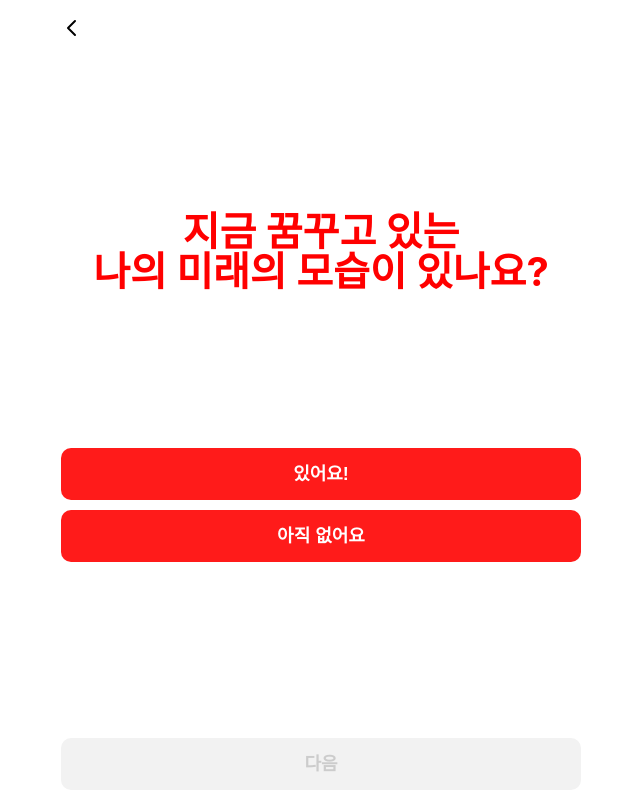
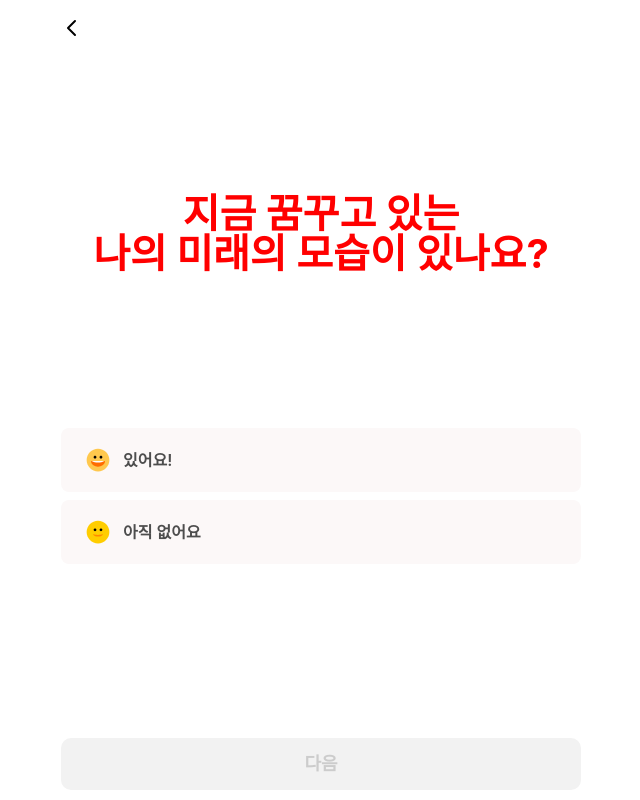
Before and after one commit to sephinek/mvp_project, a React (Vite) app: page / in a window 1280 px wide. Both pictures are taken after a click on the button "좋아요". Shown: the whole page, without its empty margins (319-959 px from the left). Built offline with nearby package versions, Linux system fonts and the light colour scheme; a web font is replaced by a local one.

Commit message:
onboarding 작업중

```diff
--- a/src/components/atoms/OnboardingCheck/index.jsx
+++ b/src/components/atoms/OnboardingCheck/index.jsx
@@ -1,17 +1,32 @@
-import styles from './index.module.css'
+import OnboardingIcon from '../../common/Icons/OnboardingIcon';
+import styles from './index.module.css';
 
 const OnboardingCheck = ({
   id,
   name,
   value,
+  icon,
+  targetFn,
+  isSelected,
   children,
 }) => {
-  return <div>
-    <input type='checkbox' id={id} name={name} className={styles.input} value={value}/>
-    <label htmlFor={id} className={styles.label}>
-      {children}
-    </label>
-  </div>
-}
+  return (
+    <div>
+      <input
+        type='checkbox'
+        id={id}
+        name={name}
+        className={`${isSelected ? styles.active : styles.input}`}
+        value={value}
+        onChange={targetFn}
+        checked={isSelected}
+      />
+      <label htmlFor={id} className={styles.label}>
+        <OnboardingIcon icon={icon} />
+        {children}
+      </label>
+    </div>
+  );
+};
 
 export default OnboardingCheck;
--- a/src/components/atoms/OnboardingCheck/index.module.css
+++ b/src/components/atoms/OnboardingCheck/index.module.css
@@ -1,22 +1,23 @@
-.input {
+input {
   display: none;
 }
 
 .label {
   display: flex;
-  flex-direction: column;
-  align-items: flex-start;
-  justify-content: center;
+  align-items: center;
+  gap: 12px;
   padding: 18px 23px;
+  font-size: var(--font-size-lg);
+  font-weight: var(--font-weight-semibold);
 
   border-radius: 8px;
-  background: #FCF8F8;
+  background: #fcf8f8;
 
-  color: var(--gray-700, #4D4D4D);
+  color: var(--gray-700, #4d4d4d);
   border: 1px solid transparent;
 }
 
 input:checked + .label {
-  color: var(--prime-prime, #FF1B1A);
-  border-color: var(--prime-prime, #FF1B1A);
+  color: var(--prime-prime, #ff1b1a);
+  border-color: var(--prime-prime, #ff1b1a);
 }
--- /dev/null
+++ b/src/components/common/Icons/OnboardingIcon/index.jsx
@@ -0,0 +1,3 @@
+export default function OnboardingIcon({ icon }) {
+  return <img src={icon} alt='yes' />;
+}
--- a/src/components/molecules/OnBoardingStep01/index.jsx
+++ b/src/components/molecules/OnBoardingStep01/index.jsx
@@ -3,6 +3,9 @@ import Button from '../../atoms/Button';
 import styles from './index.module.css';
 import { useState } from 'react';
 import GoBackHeader from '../../common/GoBackHeader';
+import OnboardingCheckList from '../OnboardingCheckList';
+import OnboardingYesIcon from '../../../assets/icons/toss/yes.svg';
+import OnboardingNoIcon from '../../../assets/icons/toss/no.svg';
 
 const OnBoardingStep01 = ({ nextStep, beforeStep }) => {
   const [target, setTarget] = useState();
@@ -15,9 +18,26 @@ const OnBoardingStep01 = ({ nextStep, beforeStep }) => {
         <br />
         나의 미래의 모습이 있나요?
       </Title>
+
       <div className={styles.button_wrap}>
-        <Button onClick={() => setTarget('yes')}>있어요!</Button>
-        <Button onClick={() => setTarget('no')}>아직 없어요</Button>
+        <OnboardingCheckList
+          name='step01'
+          choice='single'
+          items={[
+            {
+              value: 'yes',
+              children: '있어요!',
+              icon: OnboardingYesIcon,
+              targetFn: () => setTarget('yes'),
+            },
+            {
+              value: 'no',
+              children: '아직 없어요',
+              icon: OnboardingNoIcon,
+              targetFn: () => setTarget('no'),
+            },
+          ]}
+        />
       </div>
       <Button disabled={!target} onClick={() => nextStep(target)}>
         다음
--- a/src/components/molecules/OnBoardingStep02/index.jsx
+++ b/src/components/molecules/OnBoardingStep02/index.jsx
@@ -2,26 +2,24 @@ import { useRef, useState } from 'react';
 import Input from '../../atoms/Input';
 import Title from '../../atoms/Title';
 import Button from '../../atoms/Button';
-import useNavigationPage from '../../../hooks/useNavigationPage';
 import styles from './index.module.css';
 import Text from '../../atoms/Text';
 import GoBackHeader from '../../common/GoBackHeader';
 
 const OnBoardingStep02 = ({ nextStep, beforeStep, type }) => {
   const ref = useRef(null);
-  const [isConfirm, setIsConfirm] = useState(true);
+  const [isConfirm, setIsConfirm] = useState(false);
 
   const handleChange = (e) => {
-    const value = e.target.value;
-    if (value) {
-      setIsConfirm(false);
-    }
+    const { value } = e.target;
+    value ? setIsConfirm(true) : setIsConfirm(false);
   };
 
   const handleNextStep = () => {
     const item = ref.current.value;
     nextStep(item);
   };
+
   if (type === 'yes') {
     return (
       <div className={styles.wrap}>
@@ -33,14 +31,16 @@ const OnBoardingStep02 = ({ nextStep, beforeStep, type }) => {
         </Title>
         <Text>1줄 이내로 적어주세요</Text>
         <Input inputRef={ref} onChange={handleChange} />
-        <Button disabled={isConfirm} onClick={handleNextStep}>
+        <Button disabled={!isConfirm} onClick={handleNextStep}>
           다음
         </Button>
       </div>
     );
   }
+
   return (
     <div className={styles.wrap}>
+      <GoBackHeader handler={beforeStep} />
       <Title>
         나의 어릴 적 꿈
         <br />
@@ -48,7 +48,7 @@ const OnBoardingStep02 = ({ nextStep, beforeStep, type }) => {
       </Title>
       <Text>ex) 디자이너,탐험가,아티스트</Text>
       <Input inputRef={ref} onChange={handleChange} />
-      <Button disabled={isConfirm} onClick={handleNextStep}>
+      <Button disabled={!isConfirm} onClick={handleNextStep}>
         다음
       </Button>
     </div>
--- a/src/components/molecules/OnboardingCheckList/index.jsx
+++ b/src/components/molecules/OnboardingCheckList/index.jsx
@@ -1,20 +1,50 @@
-import OnboardingCheck from "../../atoms/OnboardingCheck"
+import { useState } from 'react';
+import OnboardingCheck from '../../atoms/OnboardingCheck';
 
-const OnboardingCheckPage = ({
-  name,
-  items
-}) => {
-  return <div style={{
-    padding: '16px 0',
-    display: 'flex',
-    flexDirection: 'column',
-    gap: 8,
-  }}>
-    {items.map(({
-      value,
-      children
-    }, idx) =>  <OnboardingCheck key={`${name}-${idx}`} id={`${name}-${idx}`} name={`${name}[]`} value={value}>{children}</OnboardingCheck>)}
-  </div>
-}
+const OnboardingCheckList = ({ name, choice = 'single', items }) => {
+  const [selected, setSelected] = useState(choice === 'multiple' ? [] : null);
 
-export default OnboardingCheckPage;
+  const selectHandler = (value) => {
+    if (choice === 'single') {
+      setSelected(value);
+    } else {
+      setSelected((prev) =>
+        prev.includes(value)
+          ? prev.filter((item) => item !== value)
+          : [...prev, value]
+      );
+    }
+  };
+
+  return (
+    <div
+      style={{
+        padding: '16px 0',
+        display: 'flex',
+        flexDirection: 'column',
+        gap: 8,
+      }}
+    >
+      {items.map(({ value, icon, targetFn, children }, idx) => (
+        <OnboardingCheck
+          key={`${name}-${idx}`}
+          id={`${name}-${idx}`}
+          name={name}
+          value={value}
+          icon={icon}
+          targetFn={() => {
+            targetFn();
+            selectHandler(value);
+          }}
+          isSelected={
+            choice === 'single' ? selected === value : selected.includes(value)
+          }
+        >
+          {children}
+        </OnboardingCheck>
+      ))}
+    </div>
+  );
+};
+
+export default OnboardingCheckList;
--- a/src/pages/OnBoarding/index.jsx
+++ b/src/pages/OnBoarding/index.jsx
@@ -1,4 +1,4 @@
-import { useEffect, useState } from 'react';
+import { useState } from 'react';
 import OnBoardingStep00 from '../../components/molecules/OnBoardingStep00';
 import OnBoardingStep01 from '../../components/molecules/OnBoardingStep01';
 import OnBoardingStep02 from '../../components/molecules/OnBoardingStep02';
```
Also changed, not shown: src/assets/icons/toss/no.svg (added), src/assets/icons/toss/yes.svg (added), src/components/common/Icons/OnboardingIcon/index.module.css (added).
